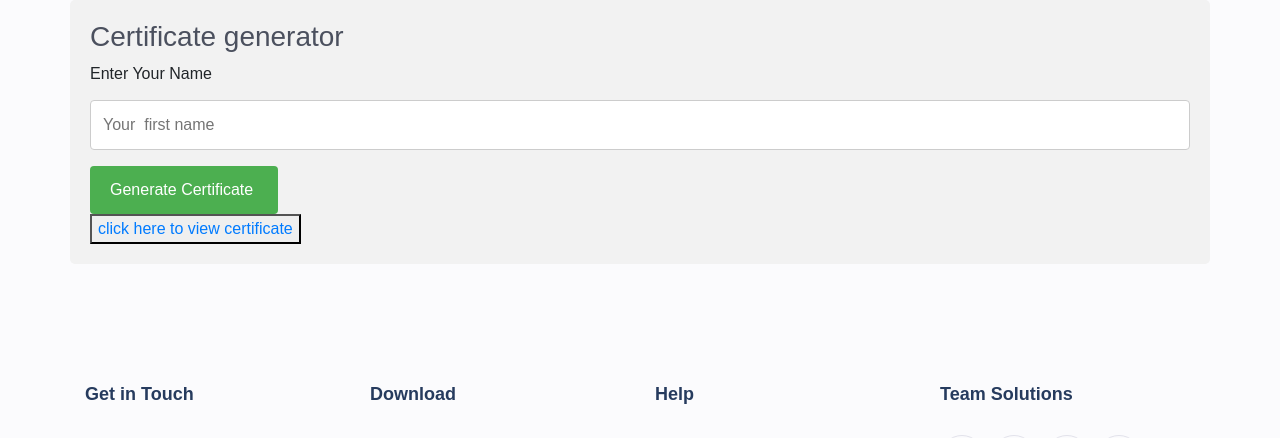
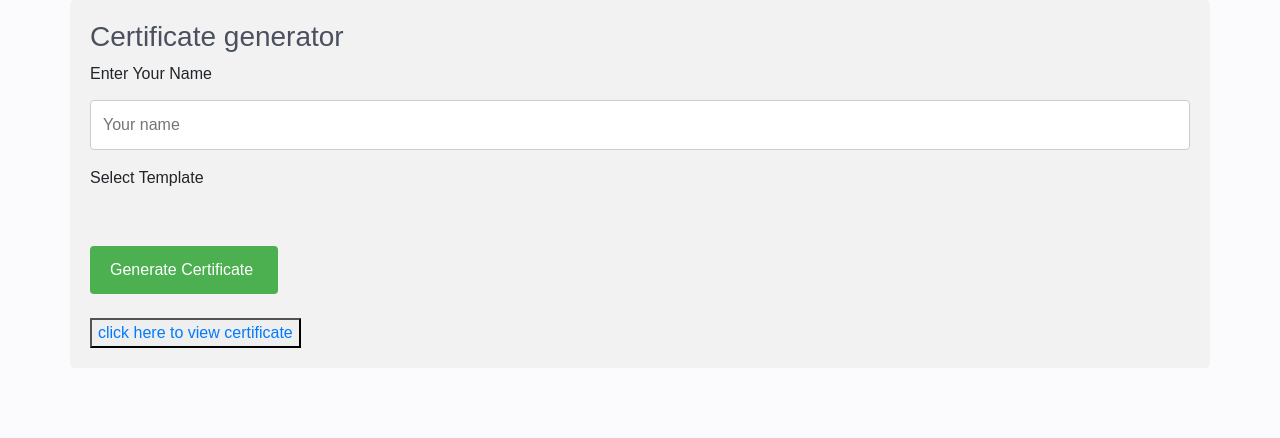
Before and after one commit to Webwiznitr/Project-celadon, a PHP site: page / in a window 1280 px wide. Shown: the top 438 px of the page. Run offline with PHP 8.4, Linux system fonts and the light colour scheme; some libraries are stand-ins or nearby versions.

Commit message:
Add selection for templates

```diff
--- a/index.php
+++ b/index.php
@@ -1,6 +1,7 @@
 <?php
 if (isset($_POST['firstname'])) {
     $font = realpath('Gabriola.ttf');
+    $template = $_GET['ddData.value'];
     $image = imagecreatefromjpeg("images/template_1.jpg");
     $color = imagecolorallocate($image, 19, 21, 22);
     imagettftext($image, 50, 0, 800, 600, $color, $font, $_POST['firstname']);
@@ -21,19 +22,68 @@
     <link rel="stylesheet" media="all" href="https://cdnjs.cloudflare.com/ajax/libs/animate.css/3.7.2/animate.min.css" />
     <link rel="stylesheet" media="all" href="https://cdnjs.cloudflare.com/ajax/libs/font-awesome/5.11.2/css/all.min.css" />
     <link rel="stylesheet" href="css/main.css">
+
+    <!-- Optional JavaScript -->
+    <!-- jQuery first, then Popper.js, then Bootstrap JS -->
+    <script src="https://code.jquery.com/jquery-3.5.1.slim.min.js"></script>
+    <script src="https://cdn.jsdelivr.net/npm/popper.js@1.16.0/dist/umd/popper.min.js"></script>
+    <script src="https://stackpath.bootstrapcdn.com/bootstrap/4.5.0/js/bootstrap.min.js"></script>
+
+    <script type="text/javascript" src="https://ajax.googleapis.com/ajax/libs/jquery/1.7.2/jquery.min.js"></script>
+    <script type="text/javascript" src="https://cdn.rawgit.com/prashantchaudhary/ddslick/master/jquery.ddslick.min.js" ></script>
+        <script type="text/javascript">
+        //Dropdown plugin data
+        var ddData = [
+            {
+                text: "Template 1",
+                value: "template_1.jpg",
+                selected: true,
+                description: "Template description",
+                imageSrc: "template/template_1.jpg"
+            },
+            {
+                text: "Template 2",
+                value: "template_2.jpg",
+                selected: false,
+                description: "Template description",
+                imageSrc: "template/template_2.jpg"
+            },
+            {
+                text: "Template 3",
+                value: "template_3.jpg",
+                selected: false,
+                description: "Description with LinkedIn",
+                imageSrc: "template/template_3.jpg"
+            },
+            {
+                text: "Template 3",
+                value:"template_3.jpg",
+                selected: false,
+                description: "Description with Foursquare",
+                imageSrc: "template/template_4.jpg"
+            }
+        ];
+    </script>
 </head>
 
 <body>
-
 
     <div class="container main">
         <h3>Certificate generator</h3>
         <form method="post">
             <label for="fname">Enter Your Name</label>
-            <input type="text" id="fname" name="firstname" placeholder="Your  first name">
+            <input type="text" id="fname" name="firstname" placeholder="Your name">
+            <label>Select Template</label>
+            <div id="myDropdown">
+
+            </div>
+            <br><br>
             <input type="submit" value="Generate Certificate ">
-            <br>
+
+            <br><br>
             <button><a href="">click here to view certificate</a></button>
+
+
         </form>
     </div>
 
@@ -112,5 +162,16 @@
         </div>
     </footer>
 </body>
+<script type="text/javascript">
+    $('#myDropdown').ddslick({
+    data:ddData,
+    width:300,
+    selectText: "Select your template",
+    imagePosition:"right",
+    onSelected: function(selectedData){
+        //callback function: do something with selectedData;
 
+    }
+});
+</script>
 </html>
```
Also changed, not shown: certificate/Omar1602040700.jpg (added), certificate/dagdfg1602041750.jpg (added), certificate/dfg1602041705.jpg (added), certificate/john omar1602037518.jpg (added), certificate/sfgf1602041684.jpg (added), template/template_1.jpg (added), template/template_2.jpg (added), template/template_3.jpg (added), template/template_4.jpg (added).
